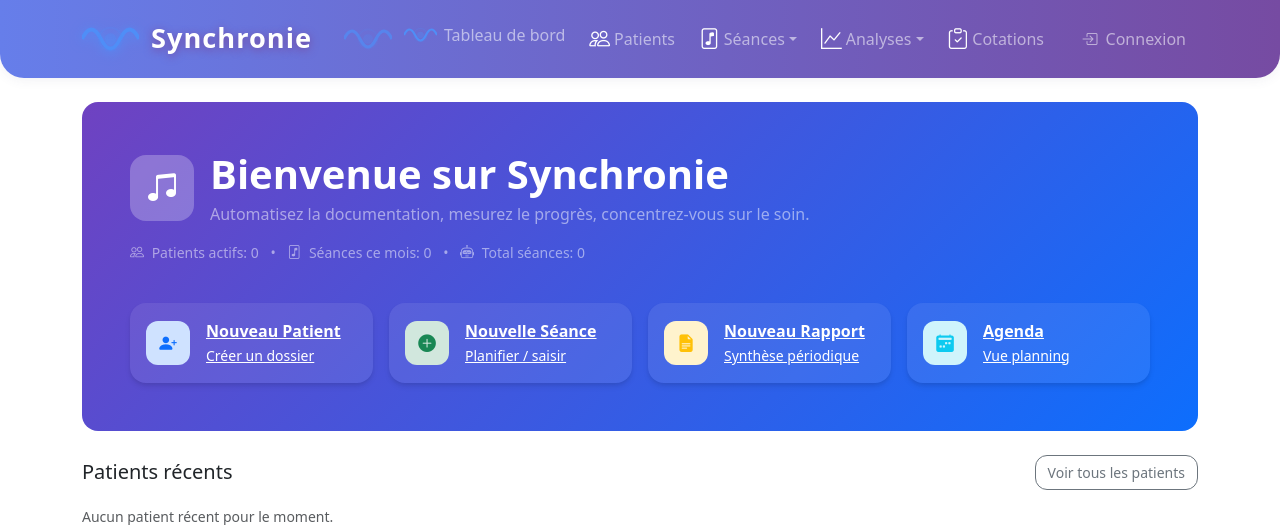
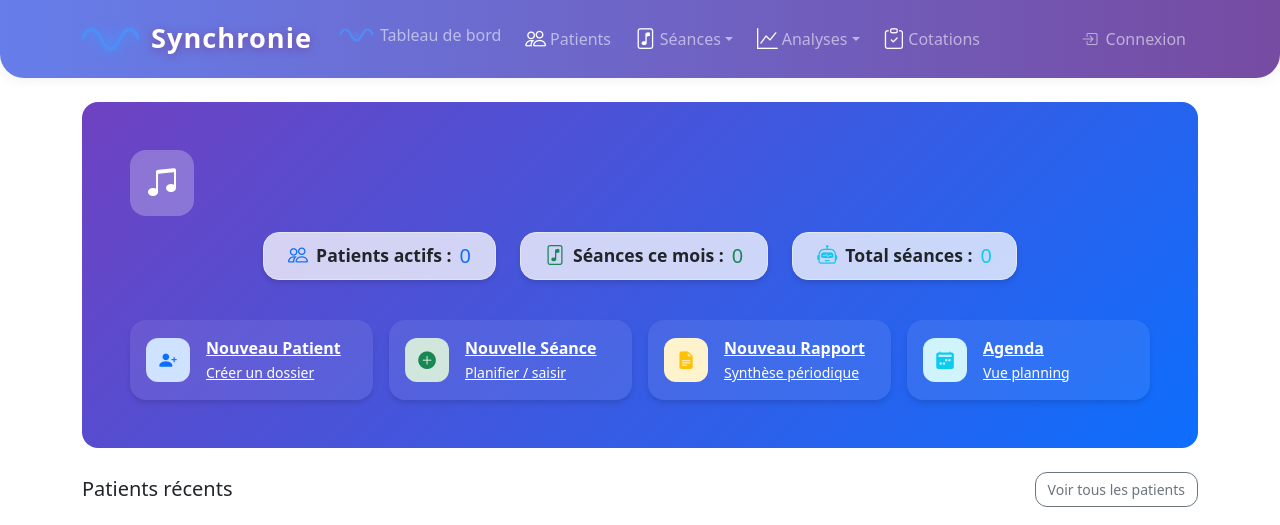
Before and after one commit to Julien-musico/Synchronie, a Flask app: template app/templates/dashboard.html in a window 1280 px wide. Shown: the top 525 px of the page. Run offline with Flask 3, Linux system fonts and the light colour scheme; the template is opened without the code that fills it, so the values that code supplies are empty.

Commit message:
Dashboard : suppression phrase d'accueil, stats plus lisibles et esthétiques

```diff
--- a/app/static/css/dashboard.css
+++ b/app/static/css/dashboard.css
@@ -43,3 +43,12 @@
   line-clamp: 2;
   overflow: hidden;
 }
+
+/* Stat blocks */
+.stat-block {
+  min-width: 180px;
+  font-size: 1.1rem;
+  font-weight: 500;
+  box-shadow: 0 2px 8px rgba(76,76,120,0.08);
+  border: 1px solid #e0e7ef;
+}
--- a/app/templates/base.html
+++ b/app/templates/base.html
@@ -25,9 +25,6 @@
                 <img src="{{ url_for('static', filename='img/wave_resonance.svg') }}" alt="Onde sonore" style="height:38px; margin-right:12px; filter: drop-shadow(0 2px 6px #4F8EF7);">
                 <span style="font-size:1.7rem; letter-spacing:1px; color:#fff; text-shadow:0 2px 8px #764ba2;">Synchronie</span>
             </a>
-            <div class="d-none d-lg-block ms-auto">
-                <img src="{{ url_for('static', filename='img/wave_resonance.svg') }}" alt="Onde résonance" style="height:32px; opacity:0.7; margin-left:16px;">
-            </div>
 
             <button class="navbar-toggler" type="button" data-bs-toggle="collapse" data-bs-target="#navbarNav">
                 <span class="navbar-toggler-icon"></span>
--- a/app/templates/dashboard.html
+++ b/app/templates/dashboard.html
@@ -12,19 +12,32 @@
         <div class="hero-icon bg-white bg-opacity-25 rounded-3 p-3">
             <i class="bi bi-music-note-beamed text-white fs-2"></i>
         </div>
-        <div>
-            <h1 class="text-white fw-bold mb-1">Bienvenue sur Synchronie</h1>
-            <p class="text-white-50 mb-0">Automatisez la documentation, mesurez le progrès, concentrez-vous sur le soin.</p>
+    </div>
+    <div class="mt-3">
+        <div class="row justify-content-center">
+            <div class="col-auto">
+                <div class="stat-block bg-white bg-opacity-75 rounded-3 px-4 py-2 d-flex align-items-center gap-2 shadow-sm">
+                    <i class="bi bi-people text-primary fs-5"></i>
+                    <span class="fw-bold text-dark">Patients actifs :</span>
+                    <span class="fs-5 text-primary">{{ stats.patients_actifs or 0 }}</span>
+                </div>
+            </div>
+            <div class="col-auto">
+                <div class="stat-block bg-white bg-opacity-75 rounded-3 px-4 py-2 d-flex align-items-center gap-2 shadow-sm">
+                    <i class="bi bi-file-music text-success fs-5"></i>
+                    <span class="fw-bold text-dark">Séances ce mois :</span>
+                    <span class="fs-5 text-success">{{ stats.seances_ce_mois or 0 }}</span>
+                </div>
+            </div>
+            <div class="col-auto">
+                <div class="stat-block bg-white bg-opacity-75 rounded-3 px-4 py-2 d-flex align-items-center gap-2 shadow-sm">
+                    <i class="bi bi-robot text-info fs-5"></i>
+                    <span class="fw-bold text-dark">Total séances :</span>
+                    <span class="fs-5 text-info">{{ stats.total_seances or 0 }}</span>
+                </div>
+            </div>
         </div>
     </div>
-    <div class="mt-3 text-white-50 small">
-        <i class="bi bi-people me-1"></i> Patients actifs: {{ stats.patients_actifs or 0 }}
-        <span class="mx-2">•</span>
-        <i class="bi bi-file-music me-1"></i> Séances ce mois: {{ stats.seances_ce_mois or 0 }}
-        <span class="mx-2">•</span>
-        <i class="bi bi-robot me-1"></i> Total séances: {{ stats.total_seances or 0 }}
-    </div>
-
     <div class="mt-4 row g-3 quick-actions">
         <div class="col-12 col-sm-6 col-lg-3">
             <a class="card action-card h-100 border-0 shadow-sm" href="{{ quick_actions.nouveau_patient.url | default('#') }}">
--- a/app/templates/index.html
+++ b/app/templates/index.html
@@ -90,7 +90,7 @@
     <div class="col-12">
         <div class="card border-0 text-white text-center" style="background: linear-gradient(135deg, #667eea 0%, #764ba2 100%);">
             <div class="card-body p-5">
-                <h3 class="card-title mb-3">🎯 Notre mission</h3>
+                <h3 class="card-title mb-3"><i class="bi bi-lightning-charge-fill text-warning me-2" style="font-size:2rem;"></i> Notre mission</h3>
                 <p class="card-text lead mb-4" style="color:#fff;">
                     Révolutionner la pratique de la musicothérapie en automatisant la documentation des séances grâce à l'intelligence artificielle, tout en offrant des outils de suivi thérapeutique basés sur les standards internationaux.
                 </p>
```
